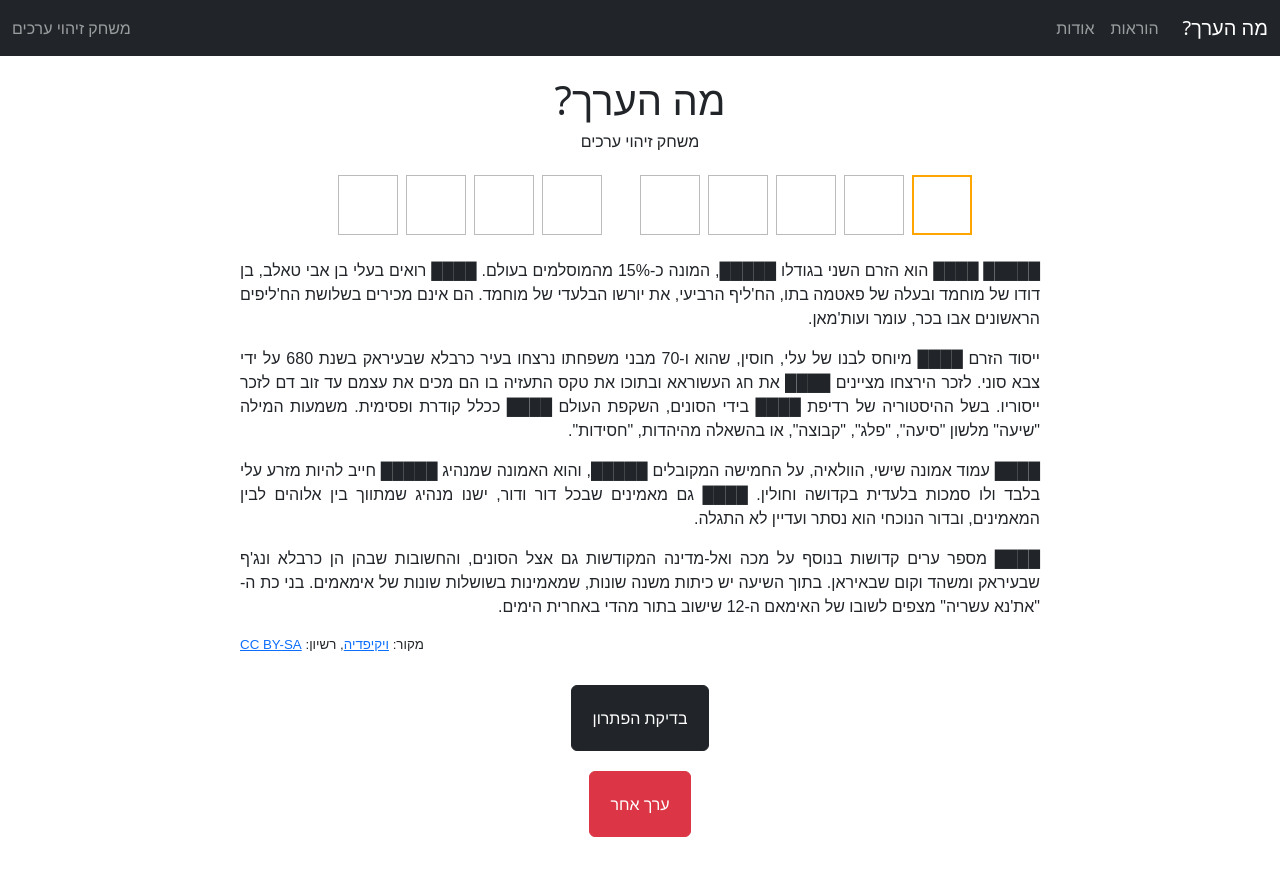
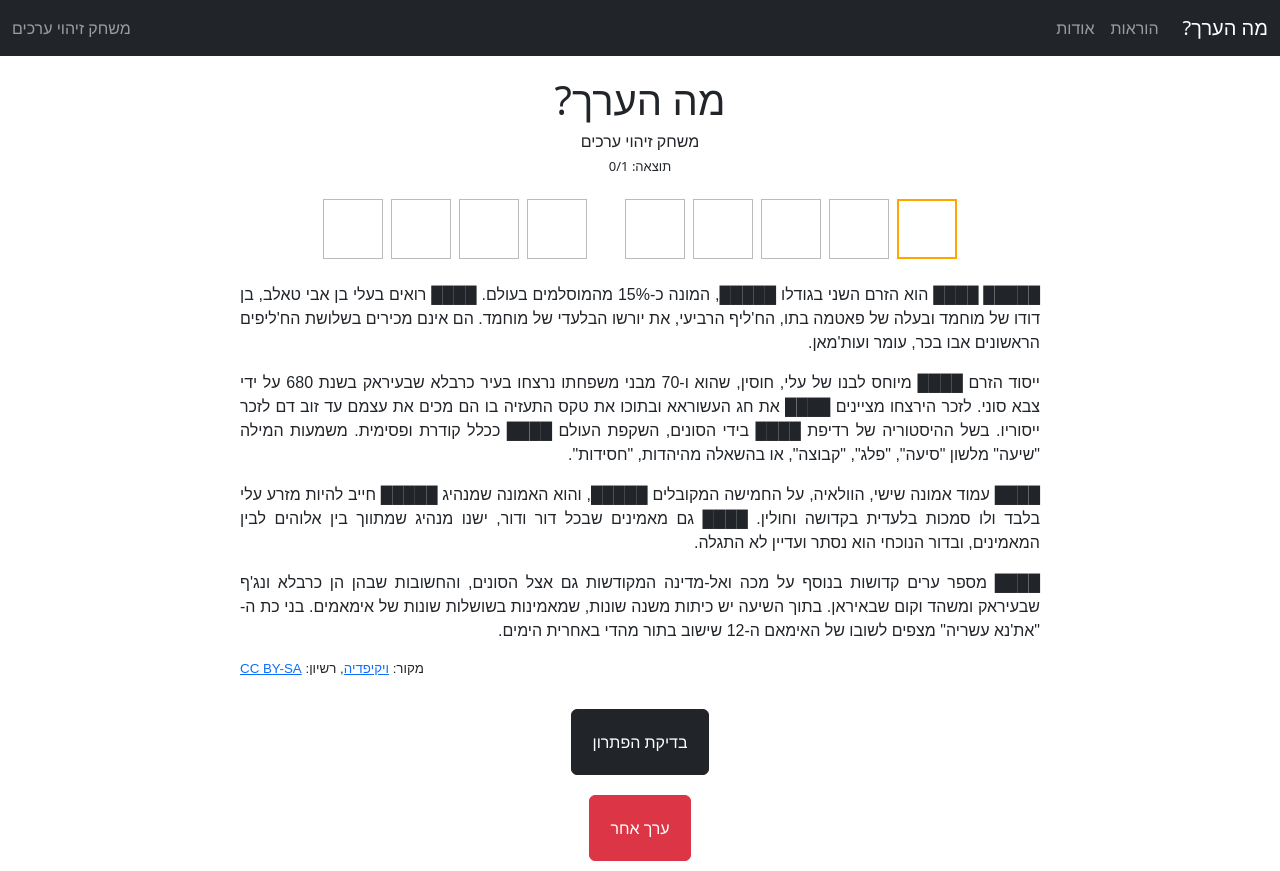
Before and after one commit to Dvd848/wiki-game, a React (Vite) app: page / in a window 1280 px wide. Before the commit the page ends 847 px from the top, so only its background shows below. Built offline with nearby package versions, Linux system fonts and the light colour scheme.

Commit message:
Add score

```diff
--- a/index.html
+++ b/index.html
@@ -4,6 +4,7 @@
     <meta charset="UTF-8" />
     <meta name="viewport" content="width=device-width, initial-scale=1.0" />
     <title>מה הערך?</title>
+    <link rel="shortcut icon" href="/favicon.ico">
 </head>
 <body>
 
--- a/src/App.css
+++ b/src/App.css
@@ -8,7 +8,7 @@
 
 .word {
   display: flex;
-  margin: 0 0 0 30px;
+  margin: 0 15px 0 15px;
 }
 
 .character {
@@ -56,7 +56,7 @@
   margin-left: 1px;
 }
 
-h1, h2 {
+h1, h2, h3 {
   text-align: center;
 }
 
@@ -65,8 +65,12 @@ h1 {
 }
 
 h2 {
+  font-size: medium;
+}
+
+h3 {
   margin-bottom: 20px;
-  font-size: medium;
+  font-size: small;
 }
 
 .App button {
--- a/src/App.tsx
+++ b/src/App.tsx
@@ -1,4 +1,4 @@
-import { useEffect, useState } from 'react'
+import { useEffect, useState, Dispatch, SetStateAction, useRef } from 'react'
 import Header from './components/Header.tsx'
 import './App.css'
 
@@ -24,7 +24,11 @@ type ParsedQuestion = {
     pageid: number
 }
 
-
+interface GameProps {
+    question: ParsedQuestion,
+    showNewQuestion: () => void,
+    setNumQuestionsCorrect:  Dispatch<SetStateAction<number>>
+}
 
 const isLegalInput = (key: string) : boolean => {
     //return (/^[A-Za-z\u05D0-\u05EA0-9]$/.test(key))
@@ -101,7 +105,7 @@ function removeAtIndex<T>(array: T[], index: number): T[] {
     return array.filter((_, idx) => idx !== index);
 }
 
-const useGame = (question: ParsedQuestion, showNewQuestion: () => void) => {
+const useGame = (question: ParsedQuestion, showNewQuestion: () => void, setNumQuestionsCorrect: Dispatch<SetStateAction<number>>) => {
     const [currentGuess, setCurrentGuess] = useState<string[]>(Array.from({ length: question.solutionArray.length }, () => ''));
     const [isCorrect, setIsCorrect] = useState(false);
     const [currentIndex, setCurrentIndex] = useState(0);
@@ -148,6 +152,7 @@ const useGame = (question: ParsedQuestion, showNewQuestion: () => void) => {
         if (currentGuess.join('') === question.solutionStripped) {
             setIsCorrect(true);
             setBgColor('green');
+            setNumQuestionsCorrect(prev => prev + 1);
         }
         else {
             setBgColor('red');
@@ -224,17 +229,23 @@ const useGame = (question: ParsedQuestion, showNewQuestion: () => void) => {
         setCurrentIndex(() => indexNum);
     }
 
-    // if (question.solutionArray[currentIndex].is_const) {
-    //     setCurrentIndex(() => moveForward(currentIndex));
-    // }
-
     return {currentGuess, currentIndex, isCorrect, bgColor, handleKeyup, handleCharClick, checkSolution}
 }
 
-function Game({ question, showNewQuestion }: { question: ParsedQuestion, showNewQuestion: () => void }) {
+
+
+function Game({ question, showNewQuestion, setNumQuestionsCorrect }: GameProps) {
     const words = question.parsedTitle.split(/\s+/);
 
-    const { currentGuess, currentIndex, isCorrect, bgColor, handleKeyup, handleCharClick, checkSolution } = useGame(question, showNewQuestion);
+    // TODO: There must be a better way...
+    const {
+        currentGuess,
+        currentIndex,
+        isCorrect,
+        bgColor,
+        handleKeyup,
+        handleCharClick,
+        checkSolution } = useGame(question, showNewQuestion, setNumQuestionsCorrect);
 
     useEffect(() => {
         window.addEventListener('keyup', handleKeyup)
@@ -295,6 +306,8 @@ function App(): JSX.Element {
     const [data, setData] = useState<RawQuestion[]>([]);
     const [question, setQuestion] = useState<ParsedQuestion | null>(null);
     const [isLoading, setIsLoading] = useState<boolean>(true);
+    const [numQuestionAsked, setNumQuestionAsked] = useState<number>(0);
+    const [numQuestionCorrect, setNumQuestionCorrect] = useState<number>(0);
 
     useEffect(() => {
         fetchData();
@@ -306,12 +319,19 @@ function App(): JSX.Element {
         }
     }, [isLoading, data]);
 
+
     const fetchData = async (): Promise<void> => {
         try {
             //await new Promise(resolve => setTimeout(resolve, 5000));
             const response = await fetch('top_articles.json');
             const jsonData: RawQuestion[] = await response.json();
-            setData(jsonData);
+            setData(prevData => {
+                if (prevData.length != 0) {
+                    // https://stackoverflow.com/questions/61254372/
+                    setNumQuestionAsked(0);
+                }
+                return jsonData;
+            });
             setIsLoading(false);
         } catch (error) {
             console.error('Error fetching data: ', error);
@@ -356,7 +376,7 @@ function App(): JSX.Element {
                 throw new Error(`Skipping ${rawQuestion.title} since description is fully composed of digits`);
             }
 
-            const title = stripNiqqud(stripParentheses(rawQuestion.title));
+            const title = stripNiqqud(stripParentheses(rawQuestion.title)).trim();
             const description = stripNiqqud(stripParentheses(rawQuestion.extract)).replace(/ ,/g, ",").replace(/ \./g, ".").replace(/־/g, "-");
             let titleWords = title.split(/\s+/);
             titleWords = titleWords.map(word => reverseDigitSequences(word));
@@ -390,6 +410,8 @@ function App(): JSX.Element {
             setQuestion(() => {
                 return parsedQuestion
             });
+
+            setNumQuestionAsked(prev => prev + 1);
         } catch (error) {
             if (error instanceof Error) {
                 console.log(error.message);
@@ -416,6 +438,7 @@ function App(): JSX.Element {
             <div className="App">
                 <h1>מה הערך?</h1>
                 <h2>משחק זיהוי ערכים</h2>
+                <h3>תוצאה: {numQuestionCorrect}/{numQuestionAsked}</h3>
                 {isLoading ? (
                     <div id="loader">
                         <div className="spinner-border" id="loader" role="status">
@@ -424,8 +447,8 @@ function App(): JSX.Element {
                     </div>
                 ) : (
                     <div>
-                        {question && (
-                            <Game question={question} showNewQuestion={skipQuestion}/>
+                        {question && data.length > 0 && (
+                            <Game question={question} showNewQuestion={skipQuestion} setNumQuestionsCorrect={setNumQuestionCorrect}/>
                         )}
                         {data.length == 0 && <div className='game_over'>זהו. זה נגמר. סיימתם הכל. נראה אתכם מחר?</div>}
                         <div style={{textAlign: "center"}}>
```
